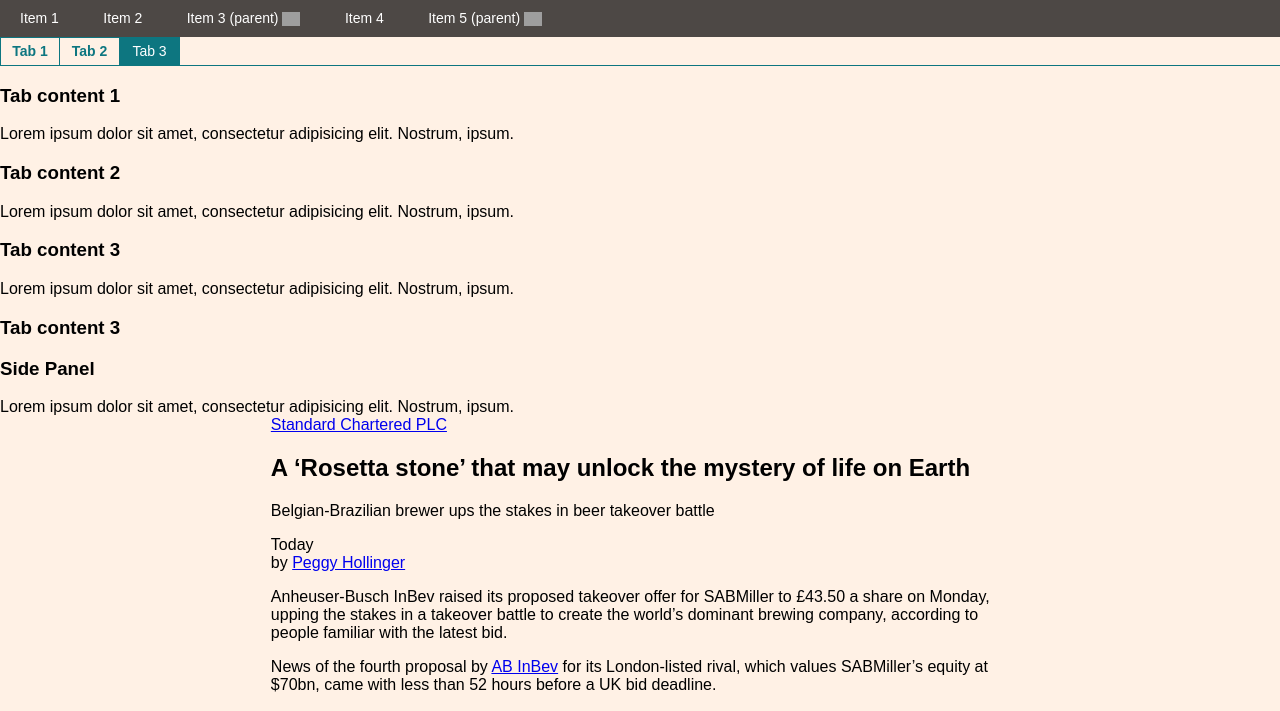
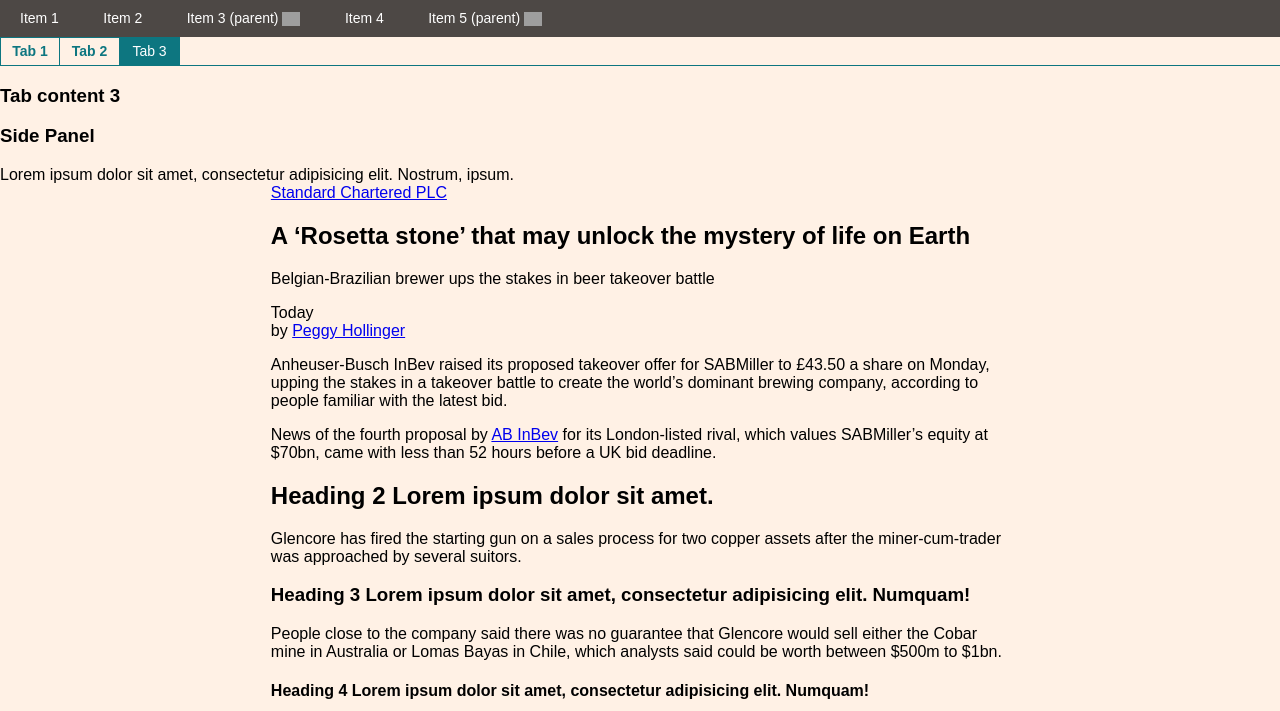
Before and after one commit to h2obubbli/bonsai-tiger, a website: page public/index.html in a window 1280 px wide. Shown: the top 711 px of the page. Drawn offline with Linux system fonts and the light colour scheme; files that its build step writes are made by us from their sources; grey boxes are pictures that could not be loaded; a web font is replaced by a local one.

Commit message:
Add files via upload

```diff
--- a/public/index.html
+++ b/public/index.html
@@ -6,7 +6,7 @@
     <meta http-equiv="X-UA-Compatible" content="IE=Edge">
     <title>o-hierarchical-nav: responsive-nav demo</title>
     <meta name="viewport" content="initial-scale=1.0, width=device-width">
-    <link rel="stylesheet" href="public/bundle.css">
+    <link rel="stylesheet" href="bundle.css">
 </head>
 
 <body>
@@ -116,7 +116,6 @@
         <li role="tab"><a href="#tabContent2">Tab 2</a></li>
         <li role="tab" aria-selected="true"><a href="#tabContent3">Tab 3</a></li>
     </ul>
-    </div>
            <div id="tabContent1" class="o-tabs__tabpanel">
         <h3>Tab content 1</h3>
         <p>Lorem ipsum dolor sit amet, consectetur adipisicing elit. Nostrum, ipsum.</p>
@@ -128,6 +127,7 @@
     <div id="tabContent3" class="o-tabs__tabpanel">
         <h3>Tab content 3</h3>
         <p>Lorem ipsum dolor sit amet, consectetur adipisicing elit. Nostrum, ipsum.</p>
+    </div>
     </div>
     <div id="tabContent3" class="o-tabs__tabpanel" role="tabpanel">
         <h3>Tab content 3</h3>
@@ -200,7 +200,7 @@
 
     <!-- Polyfill script -->
     <script src="https://cdn.polyfill.io/v2/polyfill.min.js?features=classlist,createevent,~html5-elements,datauri,cssgradients,mediaqueries,csstransitions,default"></script>
-    <script defer async src="public/bundle.js"></script>
+    <script defer async src="bundle.js"></script>
 
 </body>
 
```
